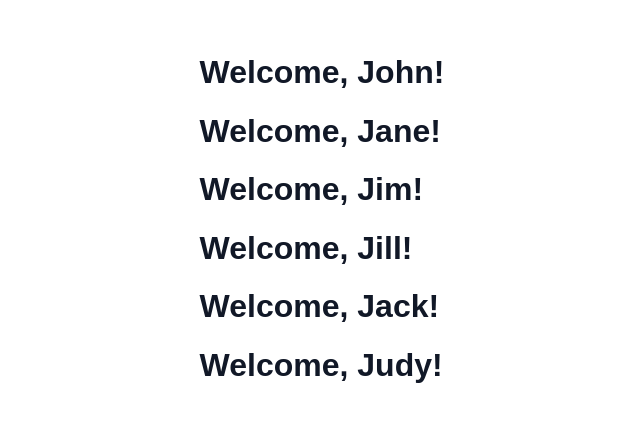
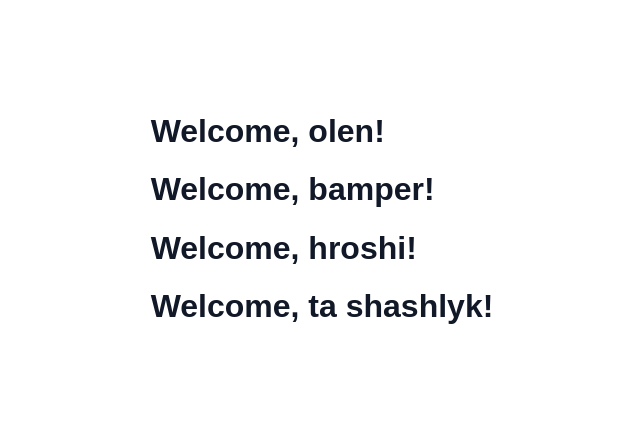
Before and after one commit to Bodun67/react-vite-demo, a React (Vite) app: page / in a window 1280 px wide. Shown: the part 181-602 px from the top of the page, without its empty margins (318-958 px from the left). Built offline with nearby package versions, Linux system fonts and the light colour scheme.

Commit message:
Use Ukrainian words as romanized names

```diff
--- a/src/App.jsx
+++ b/src/App.jsx
@@ -3,12 +3,10 @@ import Welcome from './components/welcome'
 function App() {
   return (
     <div className="welcome-list">
-      <Welcome name="John" />
-      <Welcome name="Jane" />
-      <Welcome name="Jim" />
-      <Welcome name="Jill" />
-      <Welcome name="Jack" />
-      <Welcome name="Judy" />
+      <Welcome name="olen" />
+      <Welcome name="bamper" />
+      <Welcome name="hroshi" />
+      <Welcome name="ta shashlyk" />
     </div>
   )
 }
```
Also changed, not shown: 1 other file (tests, documents, lock files or other folders).
